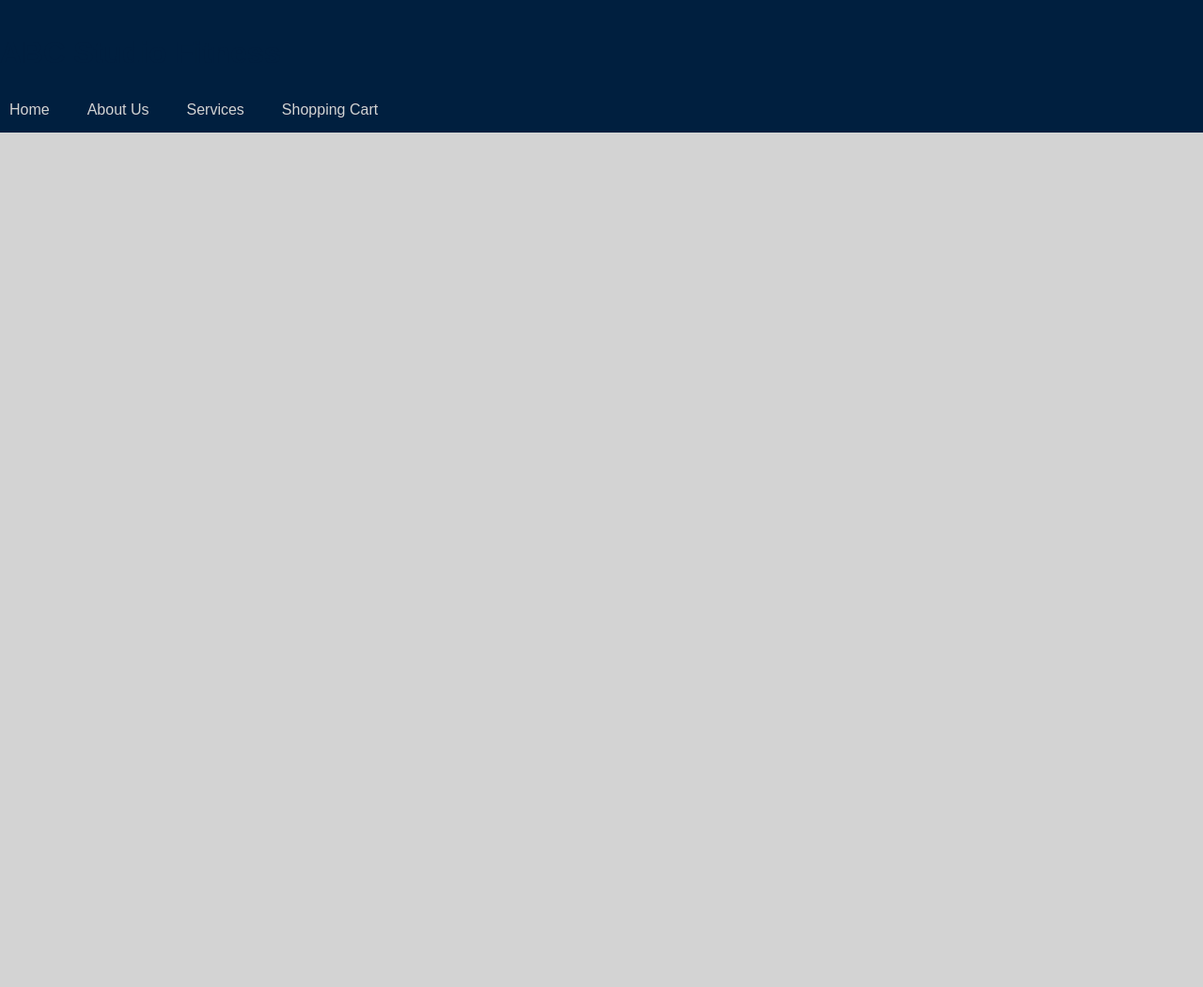
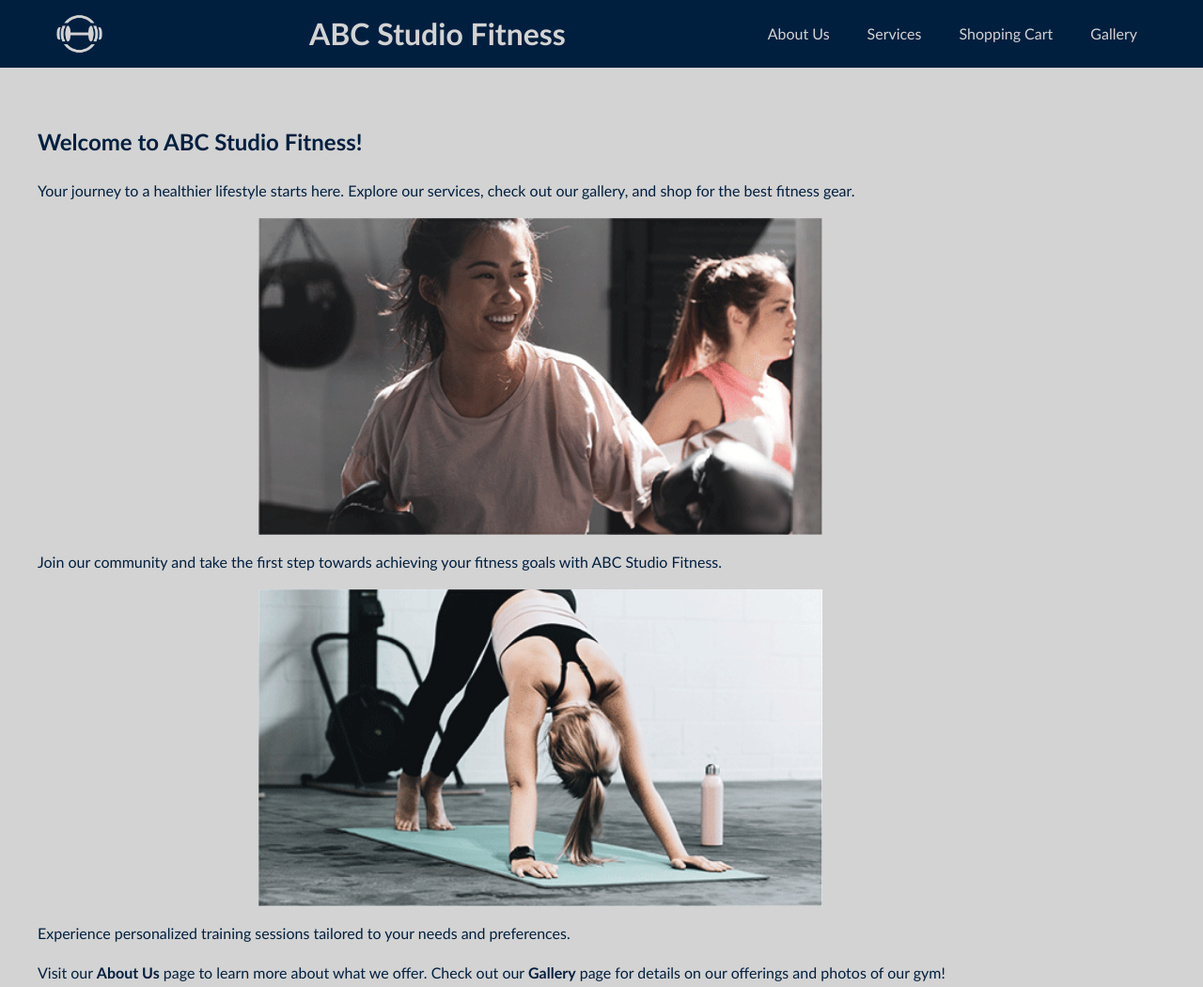
Before and after one commit to corbinreak/ABC-Studio-Fitness, a website: page index.html in a window 1280 px wide. Shown: the top 1050 px of the page at 94% size. Before the commit the page ends 800 px from the top, so only its background shows below. Drawn offline with nearby package versions, Linux system fonts and the light colour scheme.

Commit message:
Changed some css and finished index file.

```diff
--- a/index.html
+++ b/index.html
@@ -4,23 +4,77 @@
         <meta charset="UTF-8">
         <meta name="viewport" content="width=device-width, initial-scale=1.0">
         <title>ABC Studio Fitness</title>
-        <link rel="stylesheet" href="styles.css">
 
         <link rel="stylesheet" href="https://fonts.googleapis.com/css2?family=Material+Symbols+Outlined:opsz,wght,FILL,GRAD@20..48,100..700,0..1,-50..200" />
-        <link rel="preconnect" href="https://fonts.googleapis.com">
-        <link rel="preconnect" href="https://fonts.gstatic.com" crossorigin>
-        <link href="https://fonts.googleapis.com/css2?family=Comfortaa:wght@400&display=swap" rel="stylesheet">
-        <link rel="stylesheet" href="styles/style.css">
+
+        <link rel="stylesheet" href="./styles/style.css">
     </head>
+
+    <body>
+
         <header>
-        <h1>ABC Studio Fitness</h1>
+            <div class="header-container">
+
+                <img src="./public/images/Client2_Logo.png" alt="ABC Studio Fitness Logo" class="client-logo">
+
+                <h1 class="header-title"><a href="index.html">ABC Studio Fitness</a></h1>
+
                 <nav>
                     <ul>
-                <li><a href="#">Home</a></li>
                         <li><a href="aboutus.html">About Us</a></li>
                         <li><a href="services.html">Services</a></li>
                         <li><a href="shoppingcart.html">Shopping Cart</a></li>
+                        <li><a href="gallery.html">Gallery</a></li>
                     </ul>
                 </nav>
+            </div>
         </header>
+
+        <main>
+            <h2>Welcome to ABC Studio Fitness!</h2>
+            <p>Your journey to a healthier lifestyle starts here. Explore our services, check out our gallery, and shop for the best fitness gear.</p>
+
+            <img src="./public/images/Client2_GroupKickboxing.png" alt="Group-Kickboxing" style="width:100%;max-width:600px;">
+            <p>Join our community and take the first step towards achieving your fitness goals with ABC Studio Fitness.</p>
+            <img src="./public/images/Client2_IndividualYoga.png" alt="Individual-Yoga" style="width:100%;max-width:600px;">
+            <p>Experience personalized training sessions tailored to your needs and preferences.</p>
+            <p>Visit our <b><a href="aboutus.html">About Us</a></b> page to learn more about what we offer. Check out our <b><a href="gallery.html">Gallery</a></b> page for details on our offerings and photos of our gym!</p>
+        </main>
+
+        <footer>
+            <div class="footer-container">
+
+                <div class="footer-info">
+                    <h4>Hours & Motto</h4>
+                    <p>Mon - Fri: 6:00 AM - 9:00 PM</p>
+                    <p>Sat - Sun: 8:00 AM - 5:00 PM</p>
+                    <p class="motto">"The only bad workout is the one that didn't happen."</p>
+                </div>
+
+                <div class="footer-nav-social">
+
+                    <nav class="footer-nav">
+                        <h4>Navigation</h4>
+                        <ul>
+                            <li><a href="aboutus.html">About Us</a></li>
+                            <li><a href="services.html">Services</a></li>
+                            <li><a href="gallery.html">Gallery</a></li>
+                        </ul>
+                    </nav>
+
+                    <div class="social-links">
+                        <p>Follow Us:</p>
+                        <a href="#"><span class="material-symbols-outlined">facebook</span></a>
+                        <a href="#"><span class="material-symbols-outlined">photo_camera</span></a>
+                    </div>
+                </div>
+
+            </div>
+
+            <div class="copyright-bar">
+                <p>&copy; 2024 ABC Studio Fitness. All rights reserved.</p>
+            </div>
+        </footer>
+
+    </body>
 </html>
--- a/styles/style.css
+++ b/styles/style.css
@@ -9,14 +9,21 @@
     box-sizing: border-box;
 }
 
+:root {
+    --norish-navy: #001f3f;
+    --bootcamp-blue: #155ebc;
+    --zen-grey: #d3d3d3;
+    --willow-grey: #e0e0e0;
+}
+
 /* Remove default margin and padding from the body */
 body {
     margin: 0;
     padding: 0;
-    font-family: Arial, sans-serif;
+    font-family: 'Calibri', 'Arial', sans-serif;
     line-height: 1.6;
-    color: #001f3f;
-    background-color: #d3d3d3;
+    color: var(--norish-navy);
+    background-color: var(--zen-grey);
 }
 
 /* Remove list styles for navigation */
@@ -28,13 +35,20 @@ ul {
 
 /* Base Link style */
 a {
-    color: #d3d3d3;
     text-decoration: none;
+    color: var(--norish-navy)
 }
 
+a::after {
+    color: var(--bootcamp-blue);
+}
+
+
+
+
 a:hover {
-    margin-left: 8px;
-    color: #634e99;
+    margin: 8px;
+    color: var(--bootcamp-blue);
 }
 
 /*
@@ -53,8 +67,9 @@ a:hover {
 */
 
 header {
-    background-color: #001f3f;
-    border-bottom: 1px solid #001f3f;
+    background-color: var(--norish-navy);
+    color: var(--willow-grey);
+    border-bottom: 1px solid var(--norish-navy);
     padding: 10px 0;
 }
 .header-container {
```
Lines whose indentation alone changed are shown as unchanged.
